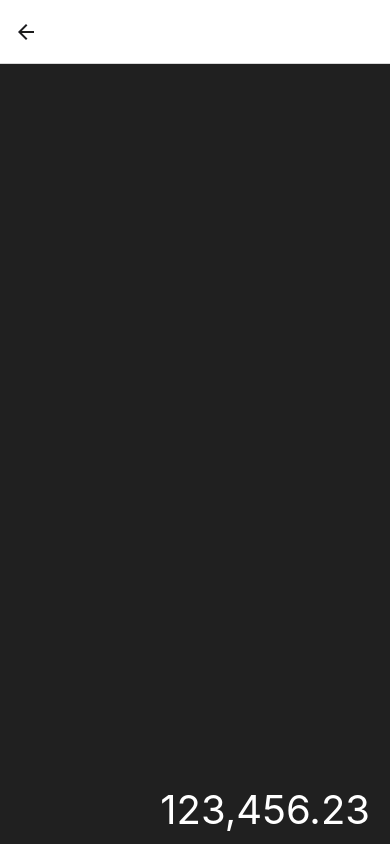
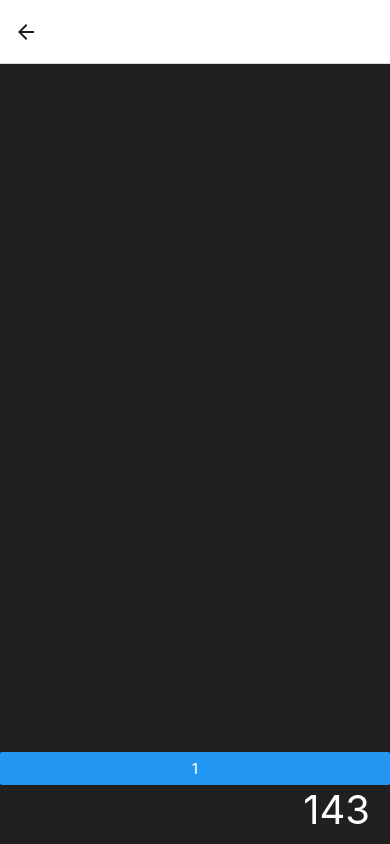
Before and after one commit to JordiIctech/Task-Manager, a React Native app: screen /Home in a window 390 px wide. Both pictures are taken after a click on the button "GO TO CALCULATOR". Built offline with nearby package versions, Linux system fonts and the light colour scheme.

Commit message:
Variables Displayed

```diff
--- a/Calculator.js
+++ b/Calculator.js
@@ -1,13 +1,21 @@
 // export function CalculatorScreen() {
 import React from "react"
 import { StatusBar } from "expo-status-bar"
-import { StyleSheet, View, SafeAreaView, Text } from "react-native"
+import { StyleSheet, View, SafeAreaView, Text, Button } from "react-native"
+import {styles} from "./Stylesdef.js"
 
-export function CalculatorScreen() {
-  const computedValue = 123456.23
+export function CalculatorScreen({ navigation }) {
+  var passingV = 134 + 9
+  var computedValue = passingV
 
   return (
     <View style={styles.container}>
+
+        <Button style={styles.button1}
+          title="1"
+          onPress={() => computedValue = 3}
+        />
+
       <StatusBar style="light" />
       <SafeAreaView>
         <Text style={styles.computedValue}>
@@ -17,19 +25,3 @@ export function CalculatorScreen() {
     </View>
   )
 }
-
-const styles = StyleSheet.create({
-  container: {
-    flex: 1,
-    backgroundColor: "#202020",
-    justifyContent: "flex-end",
-  },
-
-  computedValue: {
-    color: "#fff",
-    fontSize: 40,
-    textAlign: "right",
-    marginRight: 20,
-    marginBottom: 10,
-  },
-})
--- a/Stylesdef.js
+++ b/Stylesdef.js
@@ -32,6 +32,20 @@ export const styles = StyleSheet.create({
       height: 30,
       resizeMode: "contain"
     },
+    // Calculator Styles
+    container: {
+      flex: 1,
+      backgroundColor: "#202020",
+      justifyContent: "flex-end",
+    },
+
+    computedValue: {
+      color: "#fff",
+      fontSize: 40,
+      textAlign: "right",
+      marginRight: 20,
+      marginBottom: 10,
+    },
 
     defaulted: { flex: 1, alignItems: 'center', justifyContent: 'center' }
 
```
